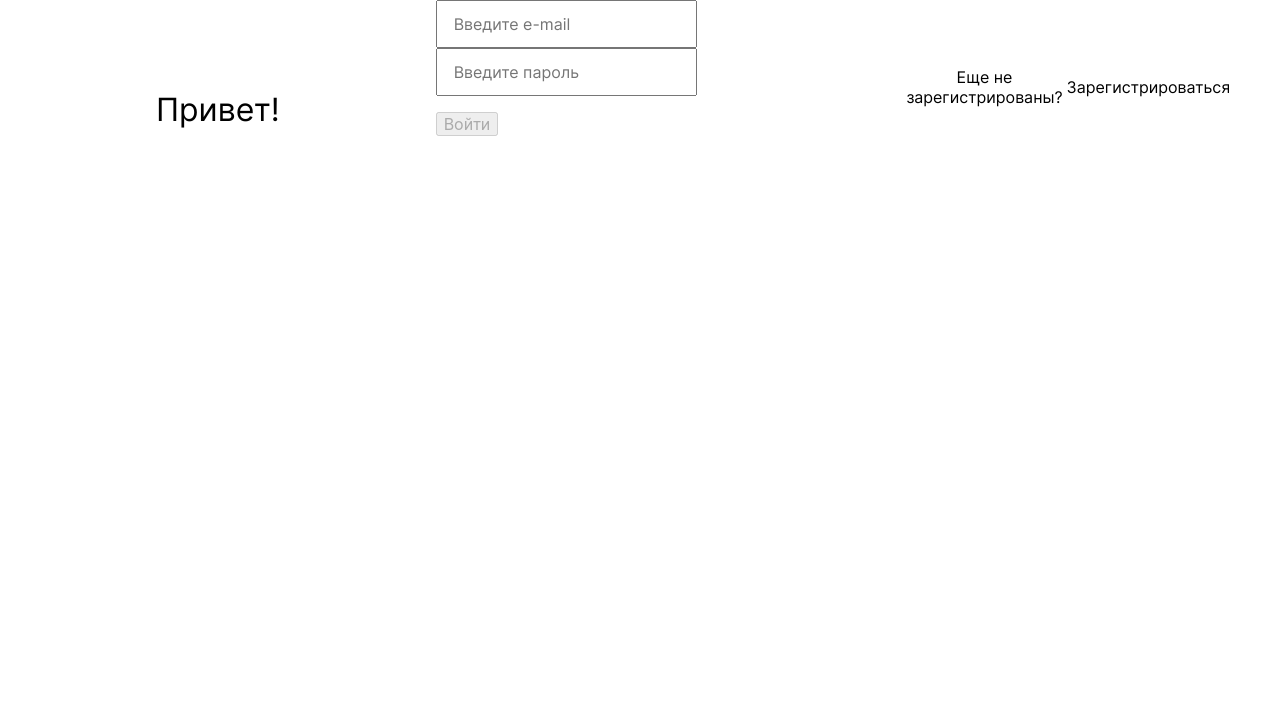
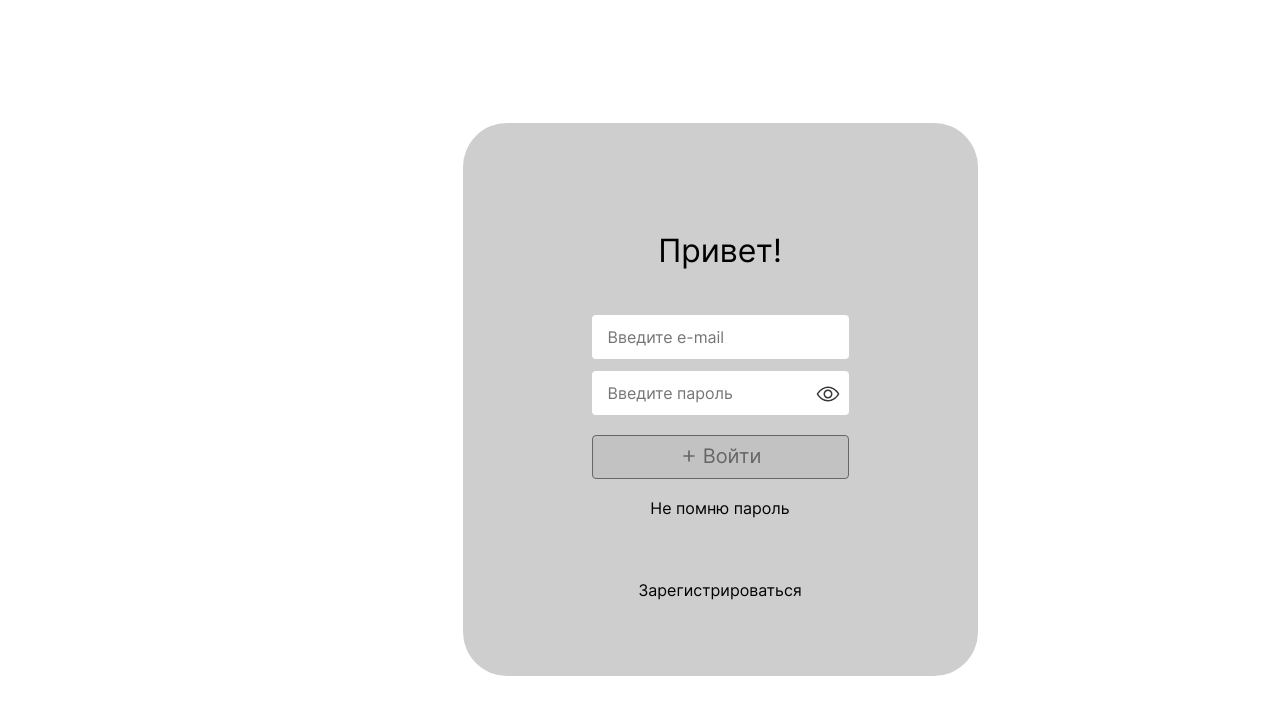
Before and after one commit to homo-errantium/frontend, a React (Create React App) app: page /signin in a window 1280 px wide. Shown: the top 714 px of the page. Built offline with nearby package versions, Linux system fonts and the light colour scheme.

Commit message:
feat(login): current styles added to Login component and its children

```diff
--- a/src/components/Login/Login.js
+++ b/src/components/Login/Login.js
@@ -8,13 +8,16 @@ import LoginForm from './LoginForm/LoginForm'
 
 const Login = ({ onLogin }) => (
 	<section className="login register">
-		<FormTitle greeting="Привет!" />
-		<LoginForm button="Войти" onSubmit={onLogin} />
-		<FormRedirection
-			text="Еще не зарегистрированы?"
-			button="Зарегистрироваться"
-			path="/signup"
-		/>
+		<div className="login__container register__container">
+			<FormTitle page="login" greeting="Привет!" />
+			<LoginForm button="Войти" onSubmit={onLogin} />
+			<span className="login__restore-password">Не помню пароль</span>
+			<FormRedirection
+				page="login"
+				button="Зарегистрироваться"
+				path="/signup"
+			/>
+		</div>
 	</section>
 )
 
--- a/src/components/Login/Login.scss
+++ b/src/components/Login/Login.scss
@@ -0,0 +1,9 @@
+.login__restore-password {
+	color: #000;
+	text-align: center;
+	font-family: Inter;
+	font-size: 16px;
+	font-weight: 400;
+	line-height: 1.21;
+  margin: 20px auto 0;
+}
--- a/src/components/Login/LoginForm/LoginForm.js
+++ b/src/components/Login/LoginForm/LoginForm.js
@@ -4,6 +4,7 @@ import { EMAIL_REGEX } from '../../../constants/regex'
 import RegistrationField from '../../Register/RegistrationForm/RegistrationField/RegistrationField'
 import './LoginForm.scss'
 import '../../Register/RegistrationForm/RegistrationForm.scss'
+import PlusIcon from '../../../img/plus-icon.svg'
 
 const LoginForm = ({ button, onSubmit }) => {
 	const [values, setValues] = useState({})
@@ -59,13 +60,14 @@ const LoginForm = ({ button, onSubmit }) => {
 		onSubmit()
 	}
 	return (
-		<section className="login-form">
+		<section className="login-form registration-form">
 			<form
-				className="login-form__form"
+				className="login-form__form registration-form__form"
 				name="login"
 				onSubmit={handleSubmit}
 				noValidate
 			>
+				<div className="login-form__fields registration-form__fields">
 					<RegistrationField
 						label="E-mail"
 						name="email"
@@ -83,12 +85,30 @@ const LoginForm = ({ button, onSubmit }) => {
 						handleChange={handlePasswordChange}
 						values={values}
 						errors={errors}
+						eye
 					/>
-				<p className="login-field__input-error">
-					{!isValid && responseMessage}
+				</div>
+				{responseMessage && (
+					<p className="login-form__input-error registration-form__input-error">
+						{responseMessage}
 					</p>
-				<button type="submit" className="button" disabled={!isValid}>
+				)}
+
+				<button
+					type="submit"
+					className={`login-form__button registration-form__button ${
+						!isValid ? 'registration-form__button_inactive' : 'link'
+					}`}
+					disabled={!isValid}
+				>
+					<img
+						className="login-form__button-icon registration-form__button-icon"
+						src={PlusIcon}
+						alt="plus icon"
+					/>
+					<span className="login-form__button-text registration-form__button-text">
 						{button}
+					</span>
 				</button>
 			</form>
 		</section>
--- a/src/components/Register/FormRedirection/FormRedirection.js
+++ b/src/components/Register/FormRedirection/FormRedirection.js
@@ -3,9 +3,11 @@ import PropTypes from 'prop-types'
 import { Link } from 'react-router-dom'
 import './FormRedirection.scss'
 
-const FormRedirection = ({ text, button, path }) => (
-	<div className="form-redirection_container">
-		<span className="form-redirection__text">{text}</span>
+const FormRedirection = ({ page, text, button, path }) => (
+	<div
+		className={`form-redirection_container form-redirection_container_${page}`}
+	>
+		{text && <span className="form-redirection__text">{text}</span>}
 		<Link className="form-redirection__button link" to={path}>
 			{button}
 		</Link>
@@ -13,9 +15,14 @@ const FormRedirection = ({ text, button, path }) => (
 )
 
 FormRedirection.propTypes = {
-	text: PropTypes.string.isRequired,
+	page: PropTypes.string.isRequired,
+	text: PropTypes.string,
 	button: PropTypes.string.isRequired,
 	path: PropTypes.string.isRequired,
 }
 
+FormRedirection.defaultProps = {
+	text: '',
+}
+
 export default FormRedirection
--- a/src/components/Register/FormRedirection/FormRedirection.scss
+++ b/src/components/Register/FormRedirection/FormRedirection.scss
@@ -5,6 +5,10 @@
 	gap: 4px;
 	align-items: center;
 	justify-content: center;
+}
+
+.form-redirection_container_login {
+	margin-bottom: 32px;
 }
 
 .form-redirection__text {
--- a/src/components/Register/FormTitle/FormTitle.js
+++ b/src/components/Register/FormTitle/FormTitle.js
@@ -2,13 +2,14 @@ import React from 'react'
 import PropTypes from 'prop-types'
 import './FormTitle.scss'
 
-const FormTitle = ({ greeting }) => (
-	<div className="form-title__container">
+const FormTitle = ({ page, greeting }) => (
+	<div className={`form-title__container form-title__container_${page}`}>
 		<h1 className="form-title__greeting">{greeting}</h1>
 	</div>
 )
 
 FormTitle.propTypes = {
+	page: PropTypes.string.isRequired,
 	greeting: PropTypes.string.isRequired,
 }
 
--- a/src/components/Register/FormTitle/FormTitle.scss
+++ b/src/components/Register/FormTitle/FormTitle.scss
@@ -1,6 +1,16 @@
 .form-title__container {
-	margin: 84px 156px 0;
+	margin: 0 156px;
 }
+
+.form-title__container_register {
+	margin-top: 84px;
+}
+
+.form-title__container_login {
+	margin-top: 109px;
+}
+
+
 
 .form-title__greeting {
 	margin: 0;
@@ -9,4 +19,5 @@
 	font-size: 32px;
 	font-weight: 400;
 	line-height: 1.21;
+  text-align: center;
 }
--- a/src/components/Register/Register.js
+++ b/src/components/Register/Register.js
@@ -8,12 +8,13 @@ import FormRedirection from './FormRedirection/FormRedirection'
 const Register = ({ onRegister }) => (
 	<section className="register">
 		<div className="register__container">
-			<FormTitle greeting="Регистрация" />
+			<FormTitle page="register" greeting="Регистрация" />
 			<RegistrationForm
 				button="Зарегистрироваться"
 				onSubmit={onRegister}
 			/>
 			<FormRedirection
+				page="register"
 				text="Уже есть аккаунт?"
 				button="Войти"
 				path="/signin"
--- a/src/components/Register/Register.scss
+++ b/src/components/Register/Register.scss
@@ -6,7 +6,7 @@
 }
 
 .register__container {
-  margin: 124px auto 0;
+  margin: 123px auto 0;
   display: flex;
   flex-direction: column;
 	width: 515px;
--- a/src/components/Register/RegistrationForm/RegistrationField/RegistrationField.scss
+++ b/src/components/Register/RegistrationForm/RegistrationField/RegistrationField.scss
@@ -9,6 +9,9 @@
 	font-size: 16px;
 	font-weight: 400;
 	line-height: 1.21;
+	border-radius: 4px;
+	background: #fff;
+  border: none;
 }
 
 .registration-field__button {
@@ -22,5 +25,5 @@
 	height: 24px;
 	position: absolute;
 	top: 11px;
-  left: 230px;
+	left: 224px;
 }
--- a/src/components/Register/RegistrationForm/RegistrationForm.js
+++ b/src/components/Register/RegistrationForm/RegistrationForm.js
@@ -151,7 +151,7 @@ const RegistrationForm = ({ button, onSubmit }) => {
 					handleChange={handleCheckboxChange}
 				/>
 				{responseMessage && (
-					<p className="registration-field__input-error">
+					<p className="registration-form__input-error">
 						{responseMessage}
 					</p>
 				)}
--- a/src/components/Register/RegistrationForm/RegistrationForm.scss
+++ b/src/components/Register/RegistrationForm/RegistrationForm.scss
@@ -1,7 +1,6 @@
 .registration-form {
 	margin: 44px 129px 0;
 	width: 257px;
-	min-height: 192px;
 }
 .registration-form__form {
 	margin: 0;
@@ -29,6 +28,7 @@
 	height: 44px;
 	padding: 10px 14px;
 	display: flex;
+  justify-content: center;
 	gap: 4px;
 }
 
```
Lines whose indentation alone changed are shown as unchanged.
